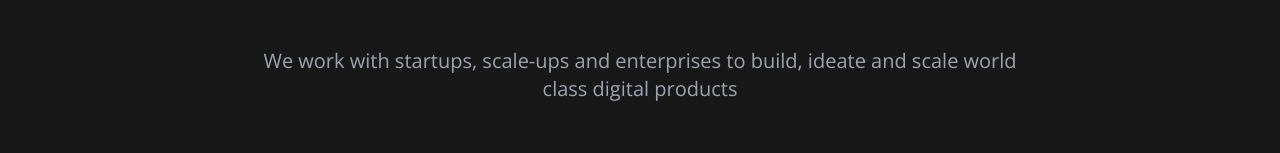
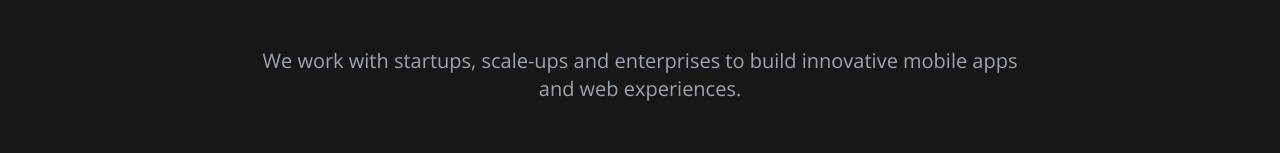
Before and after one commit to samjmerrick/zero-1, a Next.js app: page / in a window 1280 px wide. Shown: the part 385-538 px from the top of the page. Built offline with nearby package versions, Linux system fonts and the light colour scheme.

Commit message:
Copy change

```diff
--- a/components/home/Hero.tsx
+++ b/components/home/Hero.tsx
@@ -66,8 +66,8 @@ function Hero() {
             initial="hidden"
             animate="visible"
           >
-            We work with startups, scale-ups and enterprises to build, ideate
-            and scale world class digital products
+            We work with startups, scale-ups and enterprises to build innovative
+            mobile apps and web experiences.
           </motion.p>
         </div>
 
```
